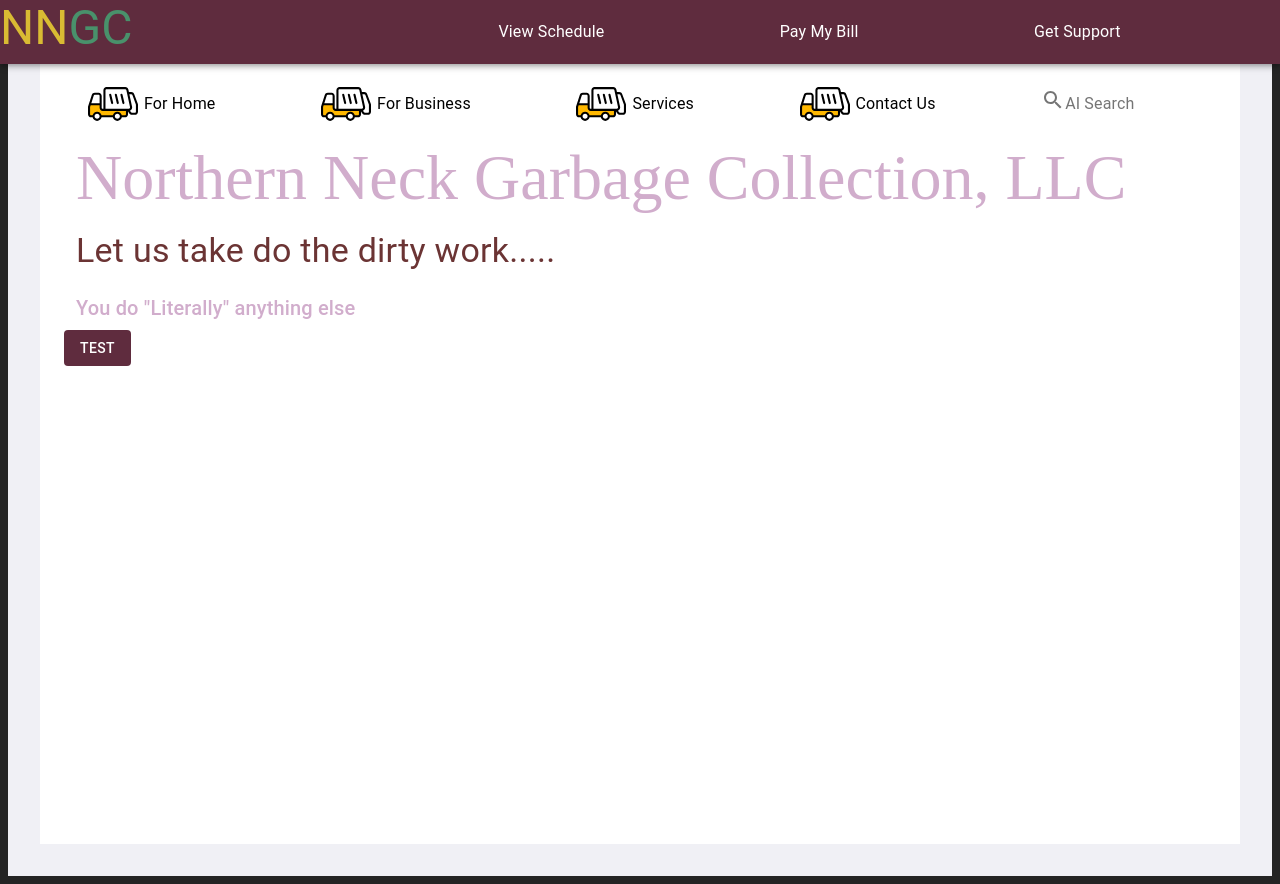
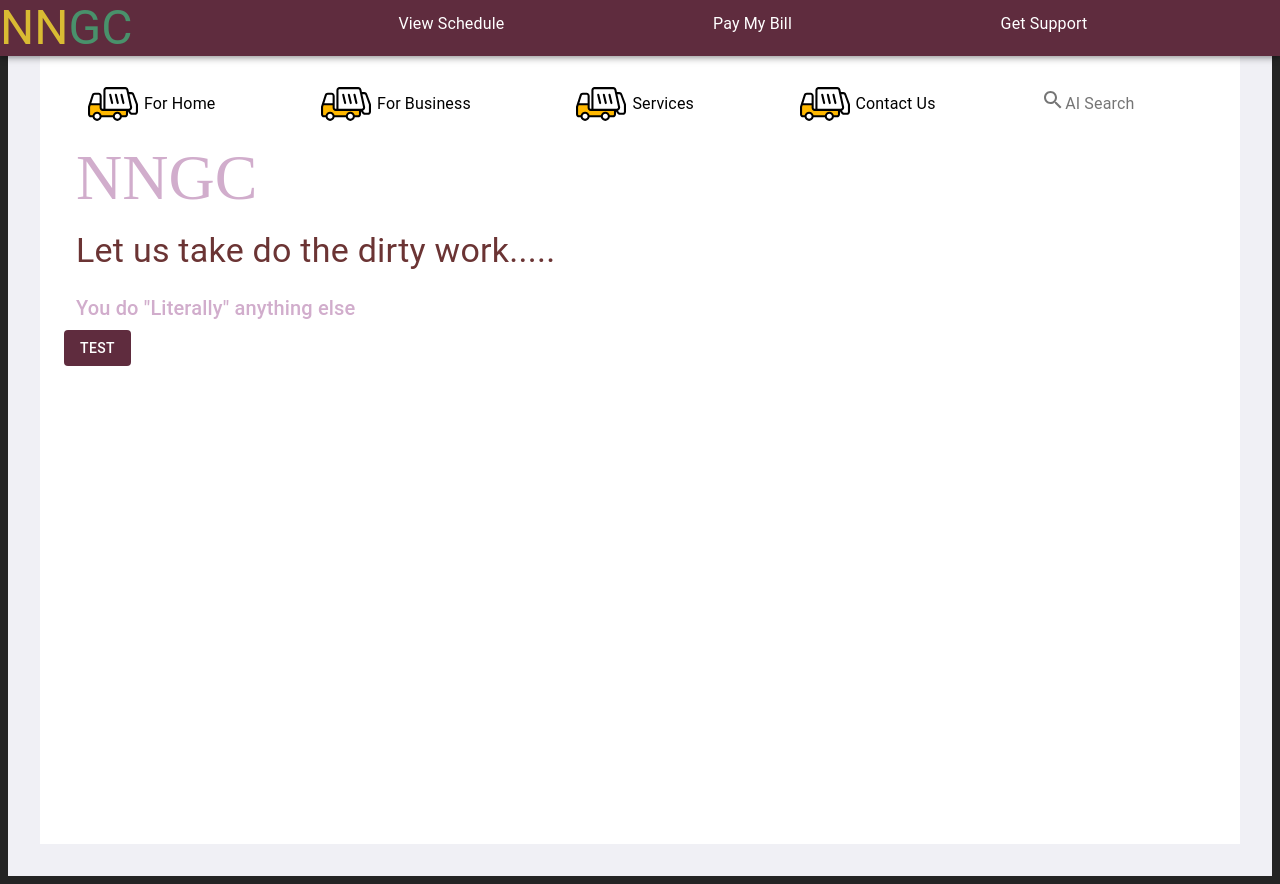
Before and after one commit to Bishopwalker/OpenAI-MUI-FrontEnd, a React (Vite) app: page / in a window 1280 px wide. Built offline with nearby package versions, Linux system fonts and the light colour scheme; a web font is replaced by a local one.

Commit message:
Deez Commits

```diff
--- a/src/components/appbar/desktop/AppbarDesktop.tsx
+++ b/src/components/appbar/desktop/AppbarDesktop.tsx
@@ -21,7 +21,7 @@ const AppbarDesktop = ({matches}:Props) => {
             <MenuHeaderListUpper />
         <MenuHeaderList/>
             <AppbarHeaderLower>
-           Northern Neck Garbage Collection, LLC
+        NNGC
                 <Typography variant="h4" component="div" sx={{
                     paddingTop:'40px',
                     color:'#6b3434',
--- a/src/components/appbar/mobile/AppbarMobile.tsx
+++ b/src/components/appbar/mobile/AppbarMobile.tsx
@@ -19,8 +19,12 @@ const AppbarMobile = ({matches}:Props) => {
 
             <AppbarHeader>
 
-              N.N.
-                Garbage Collection, LLC
+
+                <Grid container spacing={2} direction="row" justifyContent="center" alignItems="center">
+                    <Grid item xs={6} sm={6} md={6} lg={6} xl={6}>
+                        N.N. Garbage Collection
+                    </Grid>
+                </Grid>
             </AppbarHeader>
 
 
--- a/src/components/appbar/shared/MenuHeaderListUpper.tsx
+++ b/src/components/appbar/shared/MenuHeaderListUpper.tsx
@@ -16,18 +16,21 @@ const screen = useSelector(screenType)
          <AppbarHeader>
             <Typography variant="h3" component='span' sx={{
                 color: '#d9bb33',
+                paddingTop: {xs: '30px',sm:'20px', md: '0px', lg: '0px', xl: '0px', },
             }}>
                 NN
             </Typography>
             <Typography variant="h3" component='span' sx={{
                 color: '#49916b',
+                paddingTop: {xs: '30px',sm:'20px', md: '0px', lg: '0px', xl: '0px', },
             }}>
                 GC
             </Typography>
 
             <MyList sx={{
-                marginLeft: '350px',
+                marginLeft: {xs:'125px',s:'150px',sm:'200px', md: '250px', lg: '250px', xl: '250px',},
                 display: 'flex',
+                paddingTop: {xs: '20px',sm:'20px', md: '0px', lg: '0px', xl: '0px', },
                 flexDirection: {md: 'row', lg: 'row', xl: 'row', xs: 'column', sm: 'column'},
                 justifyContent: 'space-evenly',
                 width: '100%',
```
